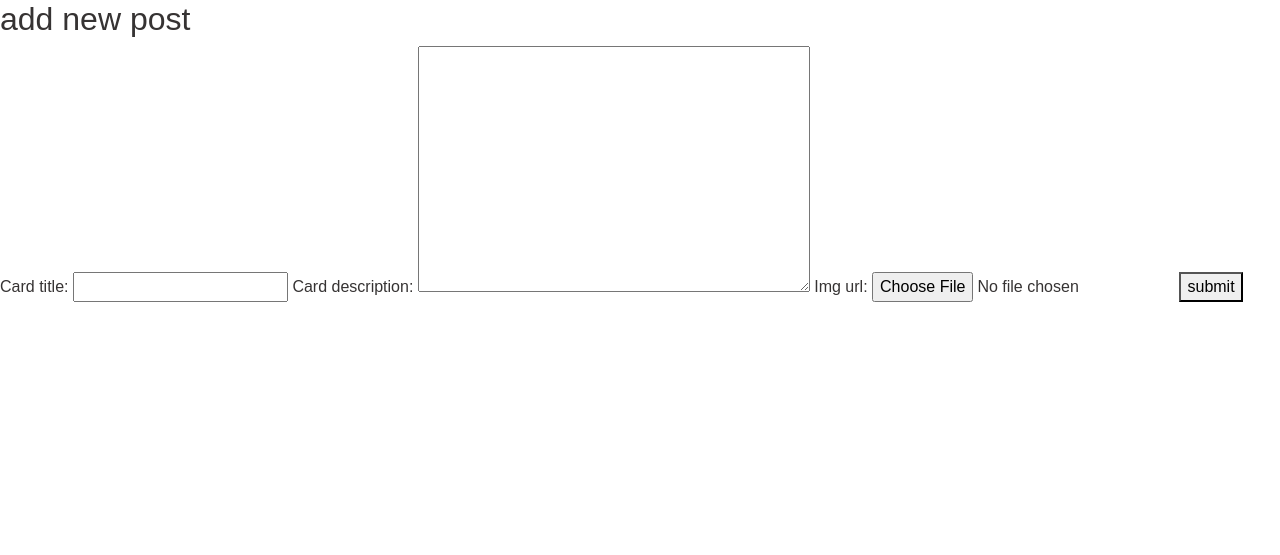
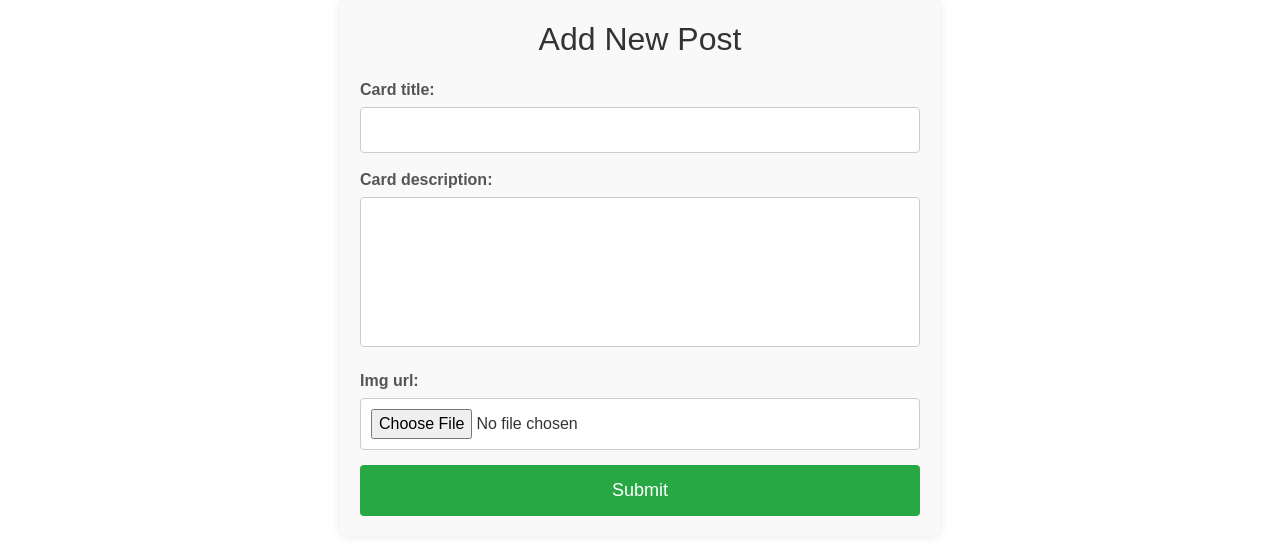
Before and after one commit to gokul-100/potfollio, a Django app: template main/templates/portfol/addPost.html in a window 1280 px wide. Shown: the top 555 px of the page. Run offline with Django 4.2, Linux system fonts and the light colour scheme; tables that the repository leaves empty hold one stand-in row (values such as "Sample post"); the template is opened without the code that fills it: values that come from a table or form of the project are taken from there, most other values are stand-ins (such as "Sample title", 1, 10 or a date in 2020).

Commit message:
'updated'

```diff
--- a/main/models.py
+++ b/main/models.py
@@ -10,10 +10,13 @@ class Post(models.Model):
     event_date = models.DateField(auto_now=True, auto_now_add=False)  # For storing date only
     event_time = models.TimeField(auto_now=True, auto_now_add=False)  # For storing time only
     created_at = models.DateTimeField(auto_now_add=True,null=True)
+    slug = models.SlugField(max_length=255, blank=True)
 
     def save(self, *args, **kwargs):
         # self.created_at = slugify(f'{self.event_date} {self.event_time}')
-        super().save(*args,**kwargs)
+        if not self.slug:
+            self.slug = slugify(self.card_title)
+            super().save(*args,**kwargs)
 
     def __str__(self):
         return self.card_title
--- a/main/templates/includes/card.html
+++ b/main/templates/includes/card.html
@@ -16,7 +16,7 @@
         <div class="card-title">{{ card.card_title }}</div>
         <img src="{{ card.img_url.url }}" alt="Image {{ card.id }}">
         <div class="card-description">{{ card.card_description }}</div>
-        <a href="{% url 'post_detail' card.id %}">More...</a>
+        <a href="{% url 'post_detail' card.slug %}">More...</a>
     </div>
 {% endfor %}
 </div>
--- /dev/null
+++ b/main/templates/portfol/404.html
@@ -0,0 +1 @@
+<h2>page not found</h2>
--- a/main/templates/portfol/addPost.html
+++ b/main/templates/portfol/addPost.html
@@ -1,10 +1,23 @@
 {% extends "base.html" %}
 {% block page_title %} {{ card.card_title }} {% endblock %}
 {% block content %}
-<h2>add new post</h2>
-<form action="/addpost/" method="post" enctype="multipart/form-data">
-    {% csrf_token %}
-    {{form}}
-    <button type="submit">submit</button>
-</form>
+<div class="form-container">
+    <h2>Add New Post</h2>
+    <form action="/addpost/" method="post" enctype="multipart/form-data">
+        {% csrf_token %}
+        <div class="form-group">
+            {{ form.card_title.label_tag }}
+            {{ form.card_title }}
+        </div>
+        <div class="form-group">
+            {{ form.card_description.label_tag }}
+            {{ form.card_description }}
+        </div>
+        <div class="form-group">
+            {{ form.img_url.label_tag }}
+            {{ form.img_url }}
+        </div>
+        <button type="submit" class="btn-submit">Submit</button>
+    </form>
+</div>
 {% endblock %}
--- a/main/templates/portfol/detail_page.html
+++ b/main/templates/portfol/detail_page.html
@@ -6,7 +6,7 @@
       <ul>
           <li><a href="{% url 'home' %}">Home</a></li>
           <li><a href="{% url 'card_page' %}">All Posts</a></li>
-          <li><a href="{% url 'addpost' %}">Contact</a></li>
+          <li><a href="{% url 'addpost' %}">add post</a></li>
       </ul>
   </nav>
 </header>
--- a/main/templates/portfol/landing_page.html
+++ b/main/templates/portfol/landing_page.html
@@ -39,7 +39,7 @@
         <div class="card-title">{{ card.card_title }}</div>
         <img src="{{ card.img_url.url }}" alt="Image {{ card.id }}">
         <div class="card-description">{{ card.card_description }}</div>
-        <a href="{% url 'post_detail' card.id %}">More...</a>
+        <a href="{% url 'post_detail' card.slug %}">More...</a>
     </div>
     {% endfor %}
 </div>
--- a/main/urls.py
+++ b/main/urls.py
@@ -7,6 +7,6 @@ urlpatterns = [
     path('home/', views.landingPage.as_view(), name='home'),
     # path('contact/', views.contact_page, name='contact_page'),
     path('Card/', views.card_page, name='card_page'),
-    path('post/<int:card_id>/', views.post_detail, name='post_detail'),
+    path('post/<slug:slug>/', views.post_detail, name='post_detail'),
     path('addpost/', views.addpost.as_view(), name='addpost'),
 ] + static(settings.MEDIA_URL, document_root=settings.MEDIA_ROOT)
--- a/static/css/main.css
+++ b/static/css/main.css
@@ -185,7 +185,7 @@ footer {
     max-width: 800px;
     margin: 40px auto;
     padding: 20px;
-    background-color: #e66d6d65;
+    background-color: #ade9b565;
     border-radius: 10px;
     box-shadow: 0 4px 8px rgba(0, 0, 0, 0.1);
 }
--- /dev/null
+++ b/static/css/style.css
@@ -0,0 +1,57 @@
+.form-container {
+    max-width: 600px;
+    margin: 0 auto;
+    padding: 20px;
+    background-color: #f9f9f9;
+    border-radius: 8px;
+    box-shadow: 0 0 10px rgba(0, 0, 0, 0.1);
+}
+
+h2 {
+    text-align: center;
+    color: #333;
+    margin-bottom: 20px;
+}
+
+.form-group {
+    margin-bottom: 15px;
+}
+
+.form-group label {
+    display: block;
+    font-weight: bold;
+    margin-bottom: 5px;
+    color: #555;
+}
+
+.form-group input[type="text"],
+.form-group textarea,
+.form-group input[type="file"] {
+    width: 100%;
+    padding: 10px;
+    border: 1px solid #ccc;
+    border-radius: 4px;
+    font-size: 16px;
+    background-color: #fff;
+}
+
+.form-group textarea {
+    height: 150px;
+    resize: none;
+}
+
+.btn-submit {
+    width: 100%;
+    padding: 12px;
+    background-color: #28a745;
+    color: white;
+    border: none;
+    border-radius: 4px;
+    font-size: 18px;
+    cursor: pointer;
+    transition: background-color 0.3s ease;
+}
+
+.btn-submit:hover {
+    background-color: #218838;
+}
--- a/templates/base.html
+++ b/templates/base.html
@@ -8,6 +8,7 @@
 </head>
 <link href="https://cdn.jsdelivr.net/npm/bootstrap@5.3.3/dist/css/bootstrap.min.css" rel="stylesheet" integrity="sha384-QWTKZyjpPEjISv5WaRU9OFeRpok6YctnYmDr5pNlyT2bRjXh0JMhjY6hW+ALEwIH" crossorigin="anonymous">
 <link rel='stylesheet' href="{% static 'main.css' %}">
+<link rel='stylesheet' href="{% static 'style.css' %}">
 {% block css_files %}
 {% endblock %}
 <body>
```
Also changed, not shown: main/views.py (+11 -5 lines), main/migrations/0002_post_slug.py (added), media/images/Bmw.jpg (added), media/images/Bmw_pX10Jlu.jpg (added), media/images/audi.jfif (added), media/images/white_ford_K19RxXV.jfif (added).
